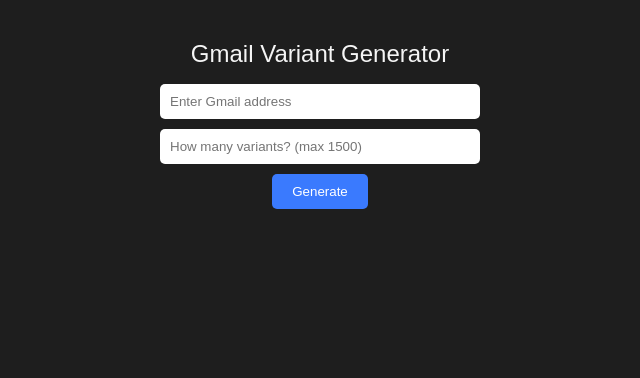
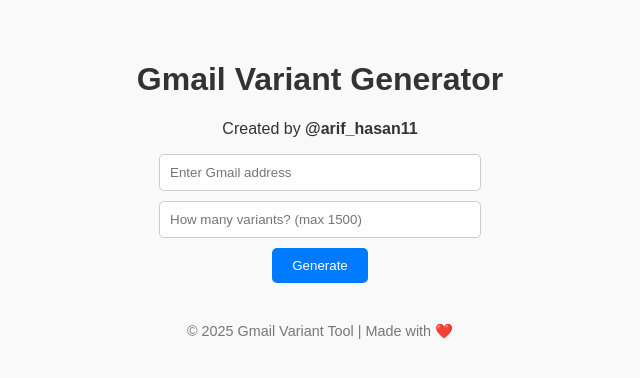
Before and after one commit to arif3973/gmail-variant-generator, a FastAPI app: page / in a window 1280 px wide. Shown: the top 378 px of the page, without its empty margins (320-960 px from the left). Run offline with FastAPI, Linux system fonts and the light colour scheme.

Commit message:
index.html

```diff
--- a/templates/index.html
+++ b/templates/index.html
@@ -7,33 +7,33 @@
   <style>
     body {
       font-family: Arial, sans-serif;
-      background: #1e1e1e;
-      color: #f5f5f5;
+      background: #f9f9f9;
+      color: #333;
       padding: 2rem;
       text-align: center;
     }
 
-    input[type="text"], input[type="number"] {
+    input[type="text"],
+    input[type="number"] {
       padding: 10px;
       width: 300px;
       margin: 10px auto;
       display: block;
       border-radius: 5px;
-      border: none;
+      border: 1px solid #ccc;
     }
 
     input[type="submit"] {
       padding: 10px 20px;
-      background: #3a7afe;
+      background: #007bff;
       color: white;
       border: none;
       border-radius: 5px;
       cursor: pointer;
-      transition: 0.3s;
     }
 
     input[type="submit"]:hover {
-      background: #1e5eff;
+      background: #0056b3;
     }
 
     ul {
@@ -43,26 +43,28 @@
     }
 
     li {
-      margin-bottom: 8px;
-      background: #2e2e2e;
+      background: #eee;
       padding: 8px;
-      border-radius: 5px;
+      margin-bottom: 5px;
+      border-radius: 4px;
     }
 
     .warning {
-      color: orange;
+      color: #d9534f;
+      margin-top: 20px;
       font-weight: bold;
-      margin-top: 20px;
     }
 
-    .header {
-      font-size: 1.5rem;
-      margin-bottom: 1rem;
+    footer {
+      margin-top: 40px;
+      color: #777;
+      font-size: 0.9rem;
     }
   </style>
 </head>
 <body>
-  <div class="header">Gmail Variant Generator</div>
+  <h1>Gmail Variant Generator</h1>
+  <p>Created by <strong>@arif_hasan11</strong></p>
 
   <form method="post" autocomplete="off">
     <input type="text" name="email" placeholder="Enter Gmail address" required />
@@ -72,7 +74,7 @@
 
   {% if too_many %}
     <div class="warning">
-      ⚠️ Showing only {{ variants|length }} variants due to limit.
+      Showing only {{ variants|length }} variants due to limit.
     </div>
   {% endif %}
 
@@ -83,5 +85,7 @@
       {% endfor %}
     </ul>
   {% endif %}
+
+  <footer>&copy; 2025 Gmail Variant Tool | Made with ❤️</footer>
 </body>
 </html>
```
